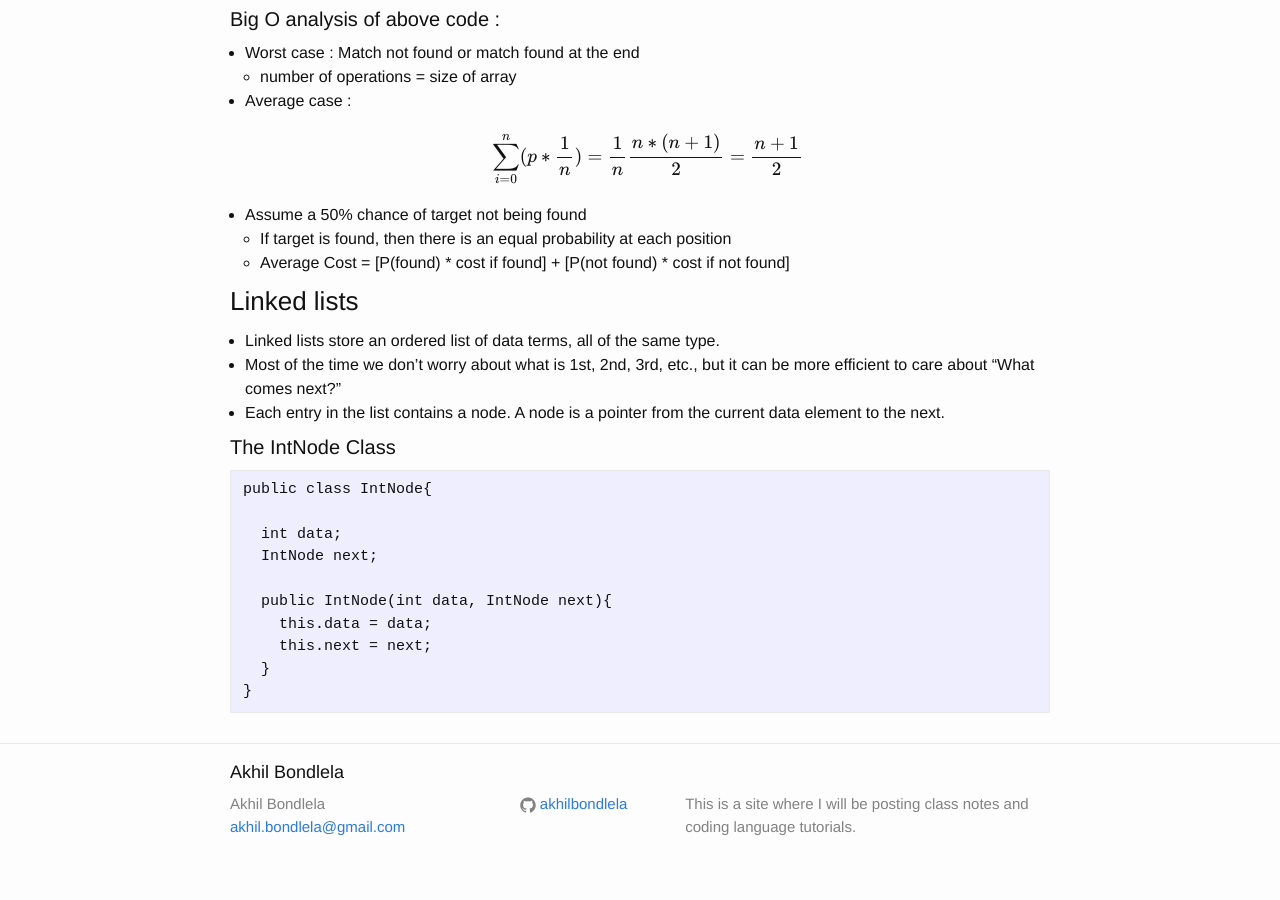
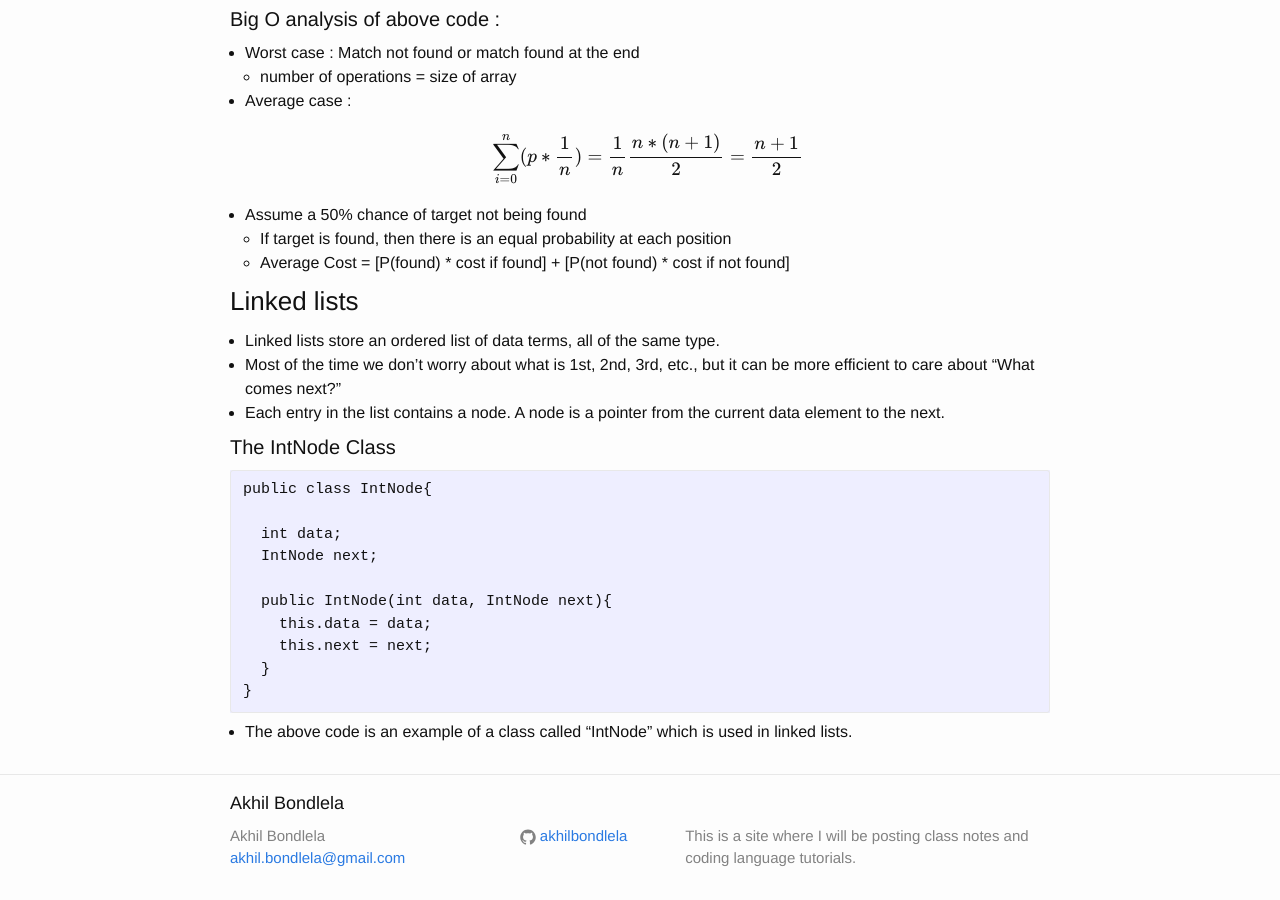
Before and after one commit to akhilbond/akhilbond.github.io, a Jekyll site: the page built from Courses/Data_Structures/notes.md, in a window 1280 px wide and 900 px high, scrolled down 1743 px. Built offline with Jekyll 4.4.1, drawn with Linux system fonts in a browser that asks for light colours; formulas are drawn with MathJax 3; before the commit the page ends 2611 px from its top, so only the background shows below that.

Commit message:
Data Structures notes

```diff
--- a/Courses/Data_Structures/notes.md
+++ b/Courses/Data_Structures/notes.md
@@ -107,3 +107,5 @@ public class IntNode{
   }
 }
 ~~~
+
+- The above code is an example of a class called "IntNode" which is used in linked lists.
```
